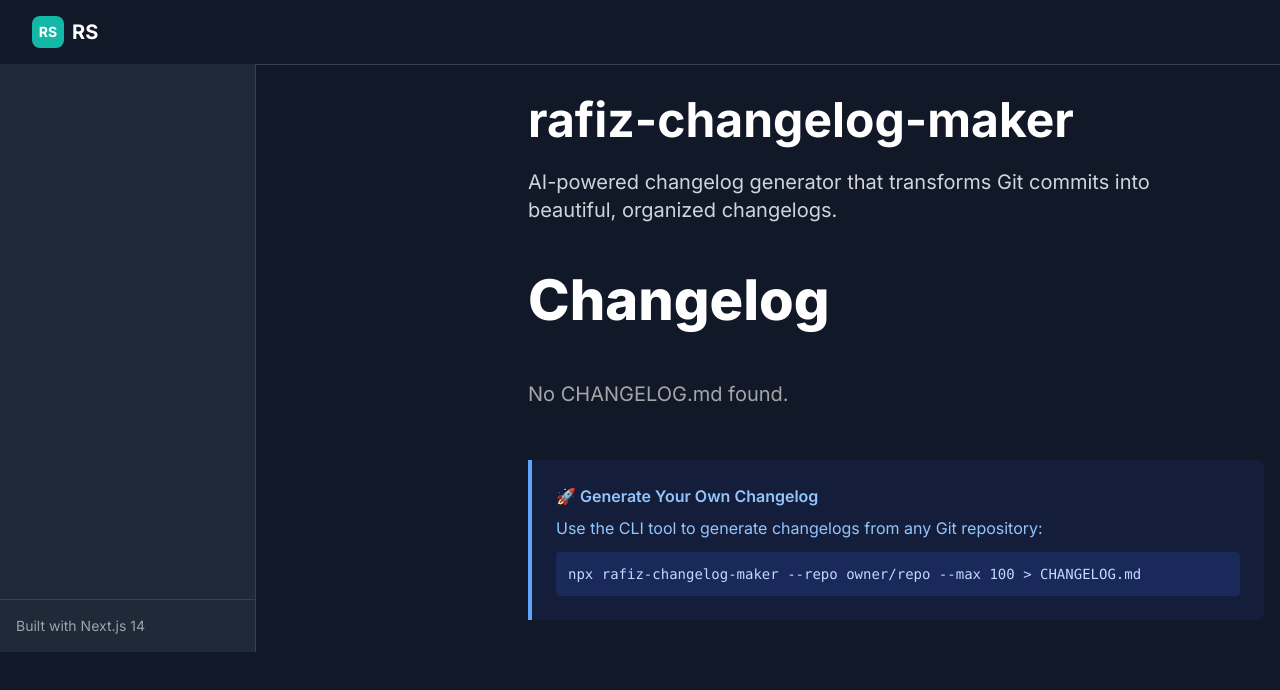
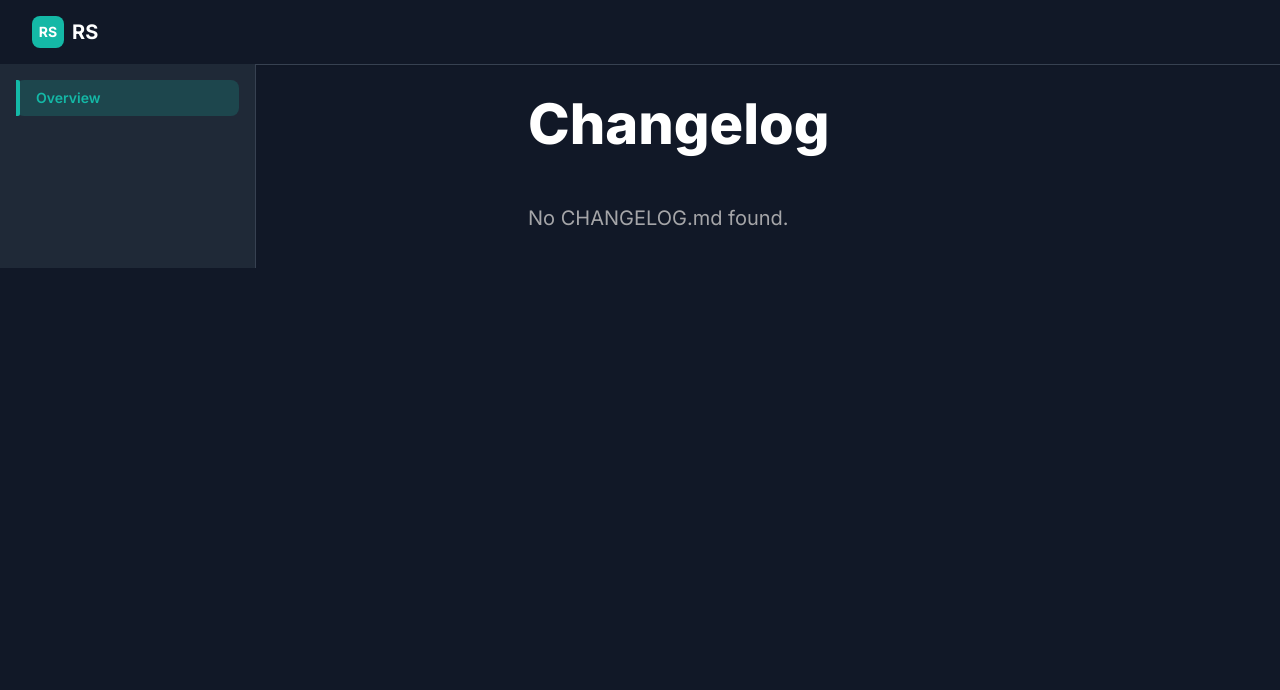
Before and after one commit to rafizbd912/my-cool-docs, a Next.js app: page / in a window 1280 px wide. Shown: the top 690 px of the page. Built offline with nearby package versions, Linux system fonts and the light colour scheme.

Commit message:
minor UI issues fixed

```diff
--- a/app/components/Sidebar.tsx
+++ b/app/components/Sidebar.tsx
@@ -17,22 +17,36 @@
 export default function Sidebar({ isOpen, onClose }: SidebarProps) {
   // const pathname = usePathname()
 
-  const [navLinks, setNavLinks] = useState<NavLink[]>([])
+  const [navLinks, setNavLinks] = useState<NavLink[]>([{ href: '#changelog', label: 'Overview' }])
+
+  const currentHash = typeof window !== 'undefined' ? window.location.hash : ''
 
   // Build nav links from h2 headings within the article
   useEffect(() => {
+    const buildLinks = () => {
       const article = document.querySelector('article')
-    if (!article) return
+      if (!article) return false
 
       const headings = Array.from(article.querySelectorAll('h2')) as HTMLElement[]
+      if (headings.length === 0) return false
+
       const links: NavLink[] = headings.map((h) => {
         const id = h.id || h.textContent?.replace(/\s+/g, '-').toLowerCase() || ''
         if (!h.id) h.id = id
         return { href: `#${id}`, label: h.textContent || '' }
       })
 
-    // Always include top link to main title
       setNavLinks([{ href: '#changelog', label: 'Overview' }, ...links])
+      return true
+    }
+
+    // Try immediately and then keep trying until headings discovered
+    if (!buildLinks()) {
+      const id = setInterval(() => {
+        if (buildLinks()) clearInterval(id)
+      }, 300)
+      return () => clearInterval(id)
+    }
   }, [])
 
   // Close sidebar when pressing escape
@@ -76,7 +90,7 @@
           <nav className="flex-1 p-4">
             <div className="space-y-1">
               {navLinks.map((link) => {
-                const isActive = (typeof window !== 'undefined' ? window.location.hash === link.href : false) || (link.href === '#changelog' && !window.location.hash)
+                const isActive = currentHash === link.href || (link.href === '#changelog' && currentHash === '')
                 return (
                   <Link
                     key={link.href}
@@ -101,12 +115,7 @@
             </div>
           </nav>
 
-          {/* Footer */}
-          <div className="p-4 border-t border-gray-700">
-            <p className="text-sm text-gray-400">
-              Built with Next.js 14
-            </p>
-          </div>
+          {/* Footer removed */}
         </div>
       </aside>
     </>
--- a/app/page.tsx
+++ b/app/page.tsx
@@ -23,26 +23,12 @@
 
   return (
     <div className="max-w-4xl mx-auto">
-      <div className="mb-12">
-        <h1 id="changelog" className="text-4xl lg:text-5xl font-bold text-white mb-6">
-          rafiz-changelog-maker
-        </h1>
-        <p className="text-xl text-gray-300 max-w-2xl">
-          AI-powered changelog generator that transforms Git commits into beautiful, organized changelogs.
-        </p>
-      </div>
+      {/* invisible anchor for sidebar "Overview" link */}
+      <div id="changelog" className="h-0 w-0" />
 
       <article className="prose prose-invert lg:prose-xl mx-auto max-w-none prose-strong:text-white prose-headings:text-white prose-li:text-gray-300">
         <ReactMarkdown remarkPlugins={[remarkGfm]}>{changelogContent}</ReactMarkdown>
       </article>
-
-      <div className="mt-12 p-6 bg-blue-900/20 border-l-4 border-blue-400 rounded-r-lg">
-        <h3 className="text-blue-300 font-semibold mb-2">🚀 Generate Your Own Changelog</h3>
-        <p className="text-blue-300 mb-3">Use the CLI tool to generate changelogs from any Git repository:</p>
-        <pre className="bg-blue-900/40 p-3 rounded text-blue-200 text-sm overflow-x-auto">
-          <code>npx rafiz-changelog-maker --repo owner/repo --max 100 &gt; CHANGELOG.md</code>
-        </pre>
-      </div>
     </div>
   )
 }
--- a/src/cli.js
+++ b/src/cli.js
@@ -119,6 +119,11 @@
 6. **Keep bullets concise & user-focused**
    - No raw commit hashes or internal jargon
    - Merge similar items into one line
+
+   7. **Where relevant, add links to related PRs or issue numbers. Example:
+   - **Hydration Fixes**: Fixed hydration issues with \`useId\` in SuspenseList. See [#432](https://github.com/yourrepo/yourproject/pull/432) for details.
+
+
 `;
 
     // Generate changelog with OpenAI
```
Lines whose indentation alone changed are shown as unchanged.
